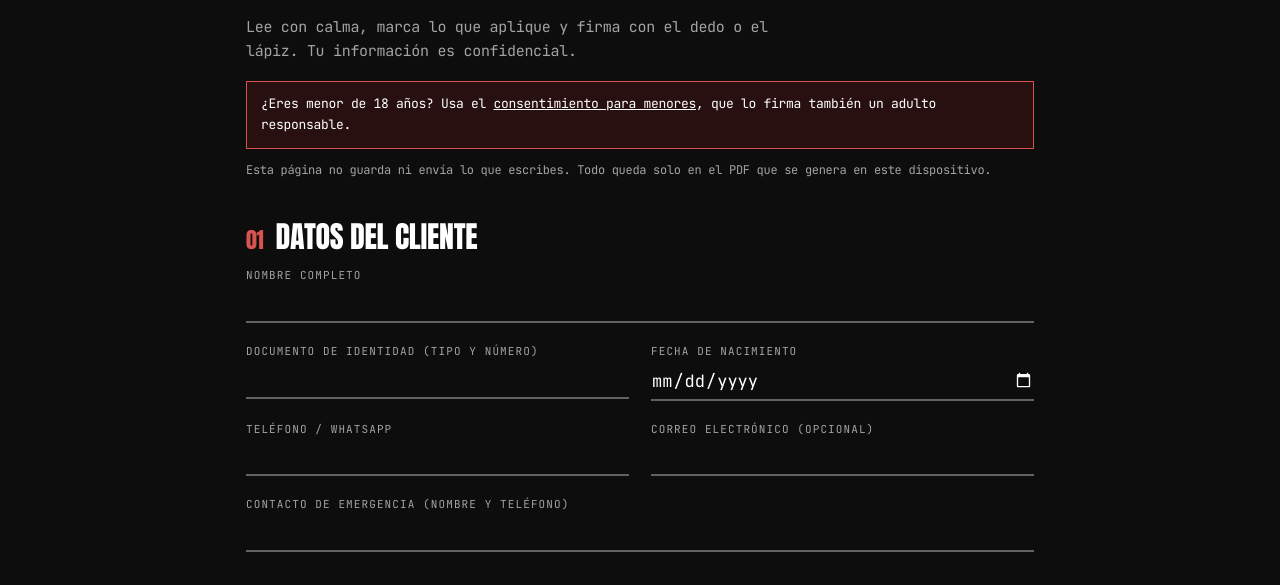
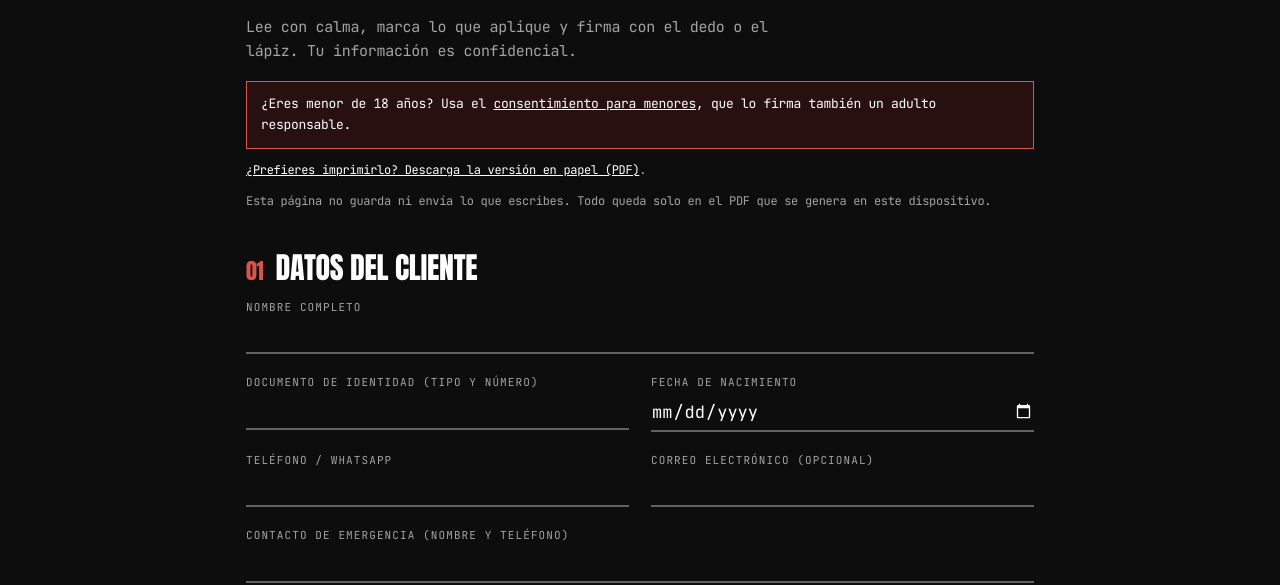
Before and after one commit to smdboptimizer-boop/BlackRootsHTS, a plain HTML site: page consentimiento/index.html in a window 1280 px wide. Shown: the part 215-800 px from the top of the page. Drawn offline with nearby package versions, Linux system fonts and the light colour scheme.

Commit message:
Update index.html

```diff
--- a/consentimiento/index.html
+++ b/consentimiento/index.html
@@ -78,6 +78,7 @@ select option{background:#161515;color:#fff}select.bad{border-bottom-color:#ff7a
 <header><svg viewBox="0 0 200 200" aria-hidden="true"><use href="#lgk"/></svg><div><div class="k">✦ Home Studio · Solo con cita</div><h1>Consentimiento informado</h1></div></header>
 <p class="lead">Lee con calma, marca lo que aplique y firma con el dedo o el lápiz. Tu información es confidencial.</p>
 <div class="alert">¿Eres menor de 18 años? Usa el <a href="/consentimiento-menor/">consentimiento para menores</a>, que lo firma también un adulto responsable.</div>
+<p class="priv"><a href="/consentimiento/consentimiento-fisico.pdf" style="color:#fff">¿Prefieres imprimirlo? Descarga la versión en papel (PDF)</a>.</p>
 <p class="priv">Esta página no guarda ni envía lo que escribes. Todo queda solo en el PDF que se genera en este dispositivo.</p>
 <form id="f" novalidate autocomplete="off"><div id="secs"></div>
 <div class="err" id="err" role="alert"></div>
```
